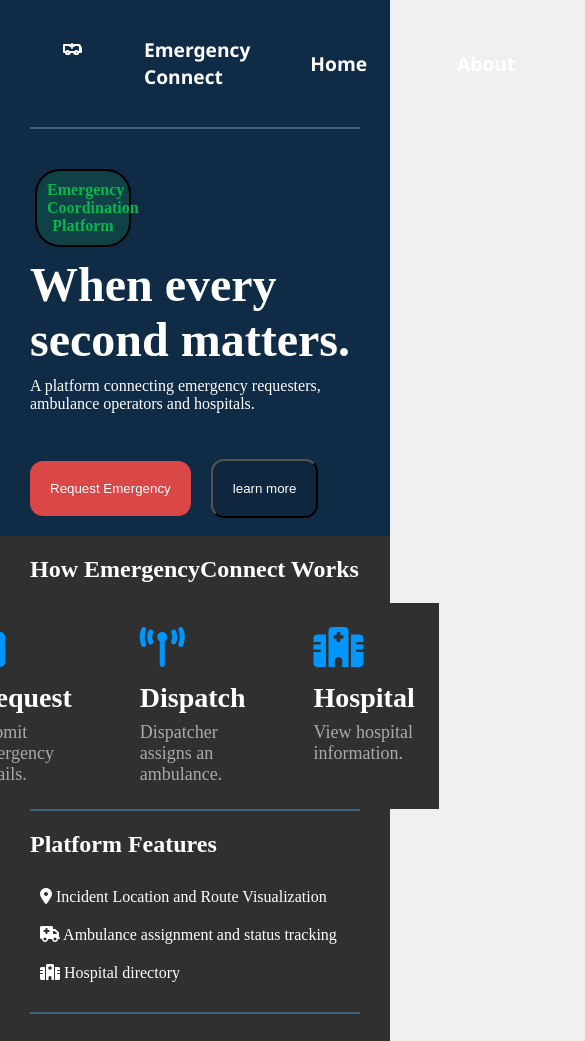
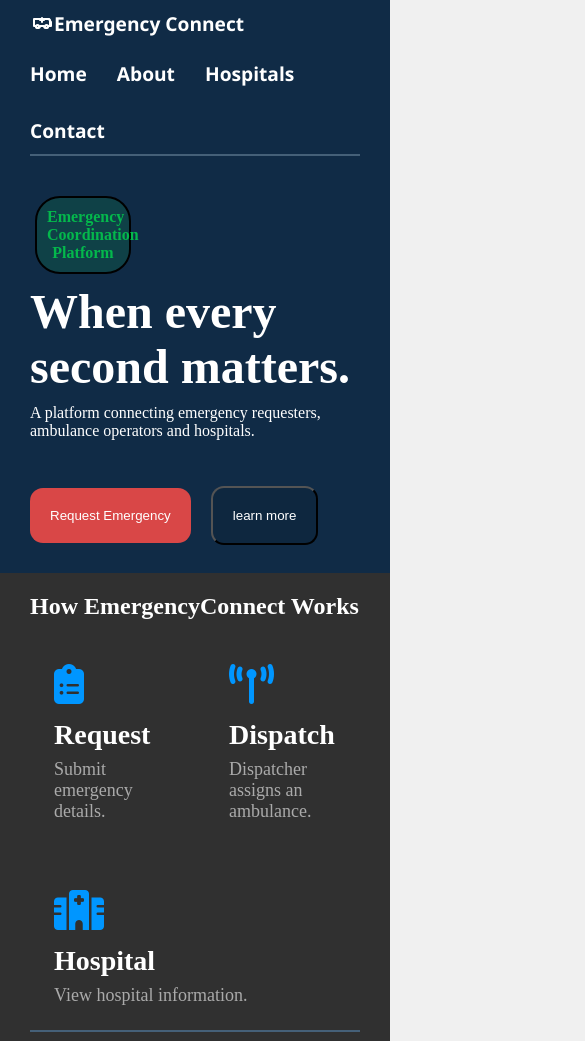
Before and after one commit to muneebims/EmergencyConnect, a plain HTML site: page index.html in a window 390 px wide. Shown: the top 1041 px of the page, 585 px wide, since content can reach past the window. Drawn offline with Linux system fonts and the light colour scheme.

Commit message:
Refactor CSS styles for improved layout
Restored and updated CSS styles for layout and design.
optimize for mobile display
flex wrap application

```diff
--- a/style.css
+++ b/style.css
@@ -6,9 +6,9 @@
 body{
     display: flex;
     flex-direction: column;
-    height: 150vh;
+    /* height: 150vh; */
     /* justify-content: center; */
-    box-sizing: border-box;
+    /* box-sizing: border-box; */
     background-color: #f0f0f0;
 }
 header{
@@ -22,12 +22,13 @@ header{
     display: flex;
     justify-content: space-between;
     align-items: center;
-    height: 15vh;
+    /* height: 15vh; */
     padding-left: 30px;
     padding-right: 30px;
+    flex-wrap: wrap;
 }
 .items{
-    /* border: 2px solid red; */
+
     padding: 30px;
     /* font-size: large; */
     /* font-weight: 80-; */
@@ -92,7 +93,7 @@ header p{
     gap: 20px;
     height: 10vh;
     align-items: center;
-    margin-bottom: 5px;
+    margin-bottom: 15px;
 }
 .Actions button{
     padding: 20px;
@@ -116,7 +117,7 @@ header p{
 }
 main{
     background: #303030;
-    height: 100vh;
+    /* height: 100vh; */
     width: 100%;
     /* display: flex; */
 
@@ -160,6 +161,10 @@ main h2{
     color: #aaaaaa;
     font-size: 18px;
 }
+.card:hover{
+    background-color: #484848;
+    transform: translateY(-4px);
+}
 .features{
     display: block;
     margin-left: 30px;
@@ -177,3 +182,25 @@ main h2{
     padding-left: 20px;
     padding: 10px;
 }
+.feature i {
+    color: #0096FF;
+    margin-right: 12px;
+    width: 20px;
+    text-align: center;
+}
+@media (max-width: 981px) {
+    .container{
+        flex-direction: column;
+        align-items: flex-start;
+    }
+    .nav-links{
+        gap: 30px;
+        flex-wrap: wrap;
+    }
+    .items{
+        padding: 10px 0;
+    }
+    .cards{
+        flex-wrap: wrap;
+    }
+}
```
